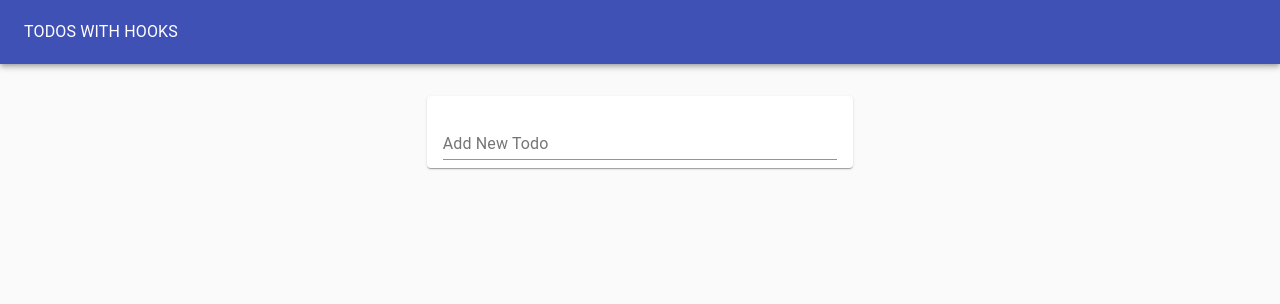
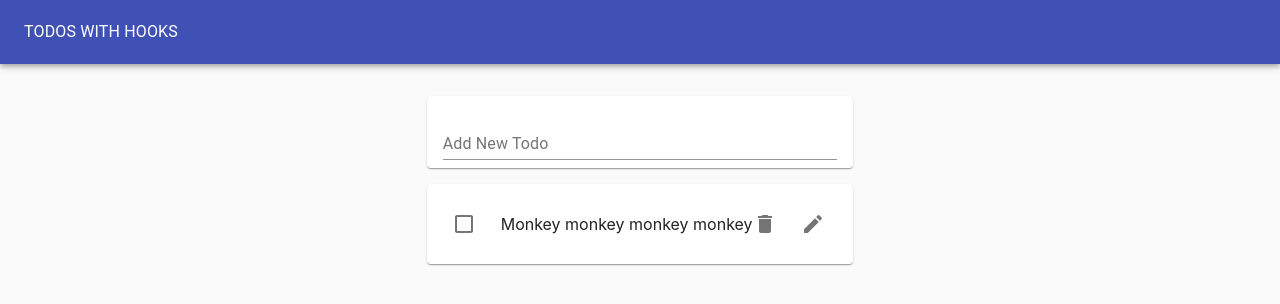
Before and after one commit to appsius/todos_eight, a React (Create React App) app: page / in a window 1280 px wide. Shown: the top 304 px of the page. Built offline with nearby package versions, Linux system fonts and the light colour scheme.

Commit message:
Creating our useLocalStorageState Hook

```diff
--- a/src/TodoApp.js
+++ b/src/TodoApp.js
@@ -1,4 +1,4 @@
-import React, { useEffect } from 'react';
+import React from 'react';
 import useTodoState from './hooks/useTodoState';
 import TodoList from './TodoList';
 import TodoForm from './TodoForm';
@@ -9,14 +9,12 @@ import Toolbar from '@material-ui/core/Toolbar';
 import Grid from '@material-ui/core/Grid';
 
 export default function TodoApp() {
-  const initialTodos = JSON.parse(window.localStorage.getItem('todos') || '[]');
+  const initialTodos = [
+    { id: 1, task: 'Monkey monkey monkey monkey', completed: false }
+  ];
   const { todos, addTodo, removeTodo, toggleTodo, editTodo } = useTodoState(
     initialTodos
   );
-
-  useEffect(() => {
-    window.localStorage.setItem('todos', JSON.stringify(todos));
-  }, [todos]);
 
   return (
     <Paper
--- /dev/null
+++ b/src/hooks/useLocalStorageState.js
@@ -0,0 +1,19 @@
+import { useState, useEffect } from 'react';
+
+export default function useLocalStorageState(key, defaultVal) {
+  const [state, setState] = useState(() => {
+    let val;
+    try {
+      val = JSON.parse(window.localStorage.getItem(key) || String(defaultVal));
+    } catch (e) {
+      val = defaultVal;
+    }
+    return val;
+  });
+
+  useEffect(() => {
+    window.localStorage.setItem(key, JSON.stringify(state));
+  }, [key, state]);
+
+  return [state, setState];
+}
--- a/src/hooks/useTodoState.js
+++ b/src/hooks/useTodoState.js
@@ -1,8 +1,8 @@
-import { useState } from 'react';
+import useLocalStorageState from './useLocalStorageState';
 import uuid from 'uuid/v4';
 
 export default initialTodos => {
-  const [todos, setTodos] = useState(initialTodos);
+  const [todos, setTodos] = useLocalStorageState('todos', initialTodos);
 
   return {
     todos,
```
